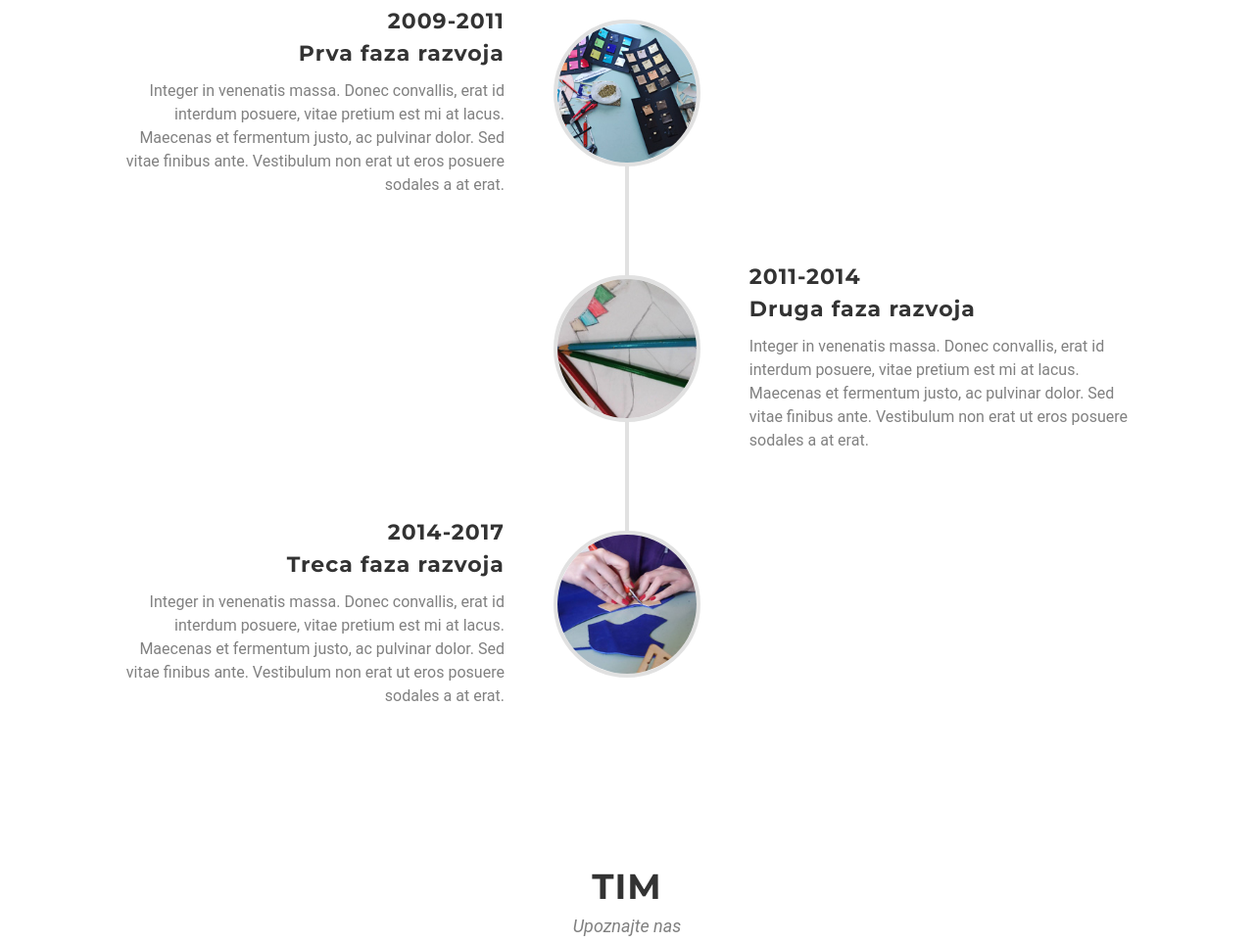
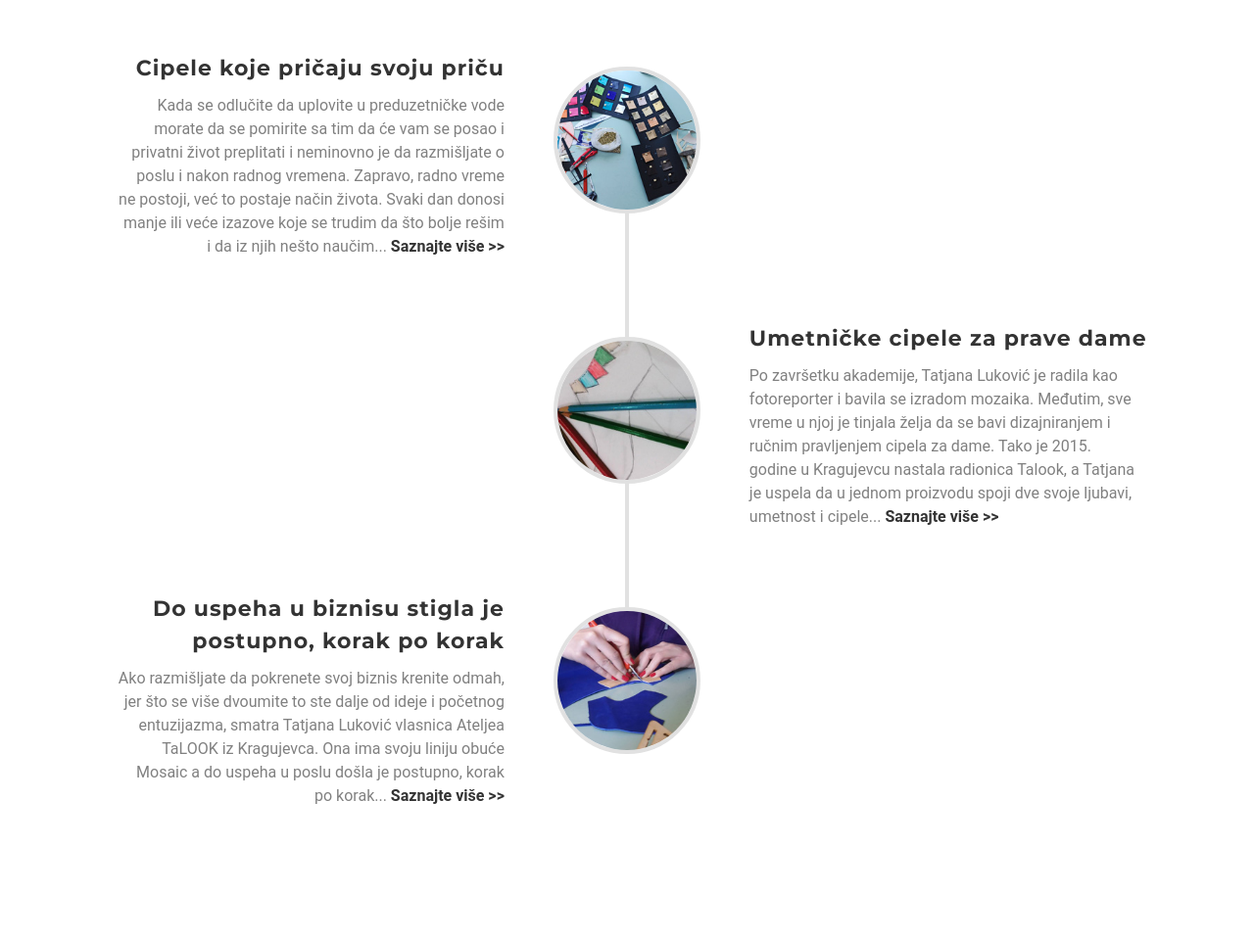
Before and after one commit to AnaCokaNikolic/Mosaic-shoes, a website built with webpack: page src/index.html in a window 1280 px wide. Shown: the part 2553-3515 px from the top of the page at 98% size. Built offline with nearby package versions, Linux system fonts and the light colour scheme; a web font is replaced by a local one.

Commit message:
lorem ipsum text replaced

```diff
--- a/src/css/style.css
+++ b/src/css/style.css
@@ -413,7 +413,7 @@ ul.external li a:hover {
     padding: 10px 65px 0 10px;
 }
 
-.oNama-left h4{
+.oNama-left h4 {
     text-align: left;
     padding: 0;
     padding-left: 10px;
@@ -428,6 +428,15 @@ ul.external li a:hover {
     bottom: 70px;
     left: 50%;
     margin-left: -2px;
+}
+
+.read_more {
+    text-decoration: none;
+    color: #333;
+    font-weight: 600;
+}
+.read_more:hover,  .read_more:active, .read_more:focus, .read_more.active {
+    color: #BB174B;
 }
 
 /******************************************
--- a/src/index.html
+++ b/src/index.html
@@ -75,9 +75,10 @@
                                 <i class="fas fa-camera-retro fa-3x"></i>
                             </div>
                             <h4>Fotografija</h4><br>
-                            <p class="text-usluge">Lorem ipsum dolor sit amet, consectetur adipiscing elit. Donec placerat
-                                felis et lectus aliquet viverra. Vivamus iaculis erat turpis, vitae ultrices ante congue nec.
-                                Vivamus sodales fringilla iaculis. Aenean sollicitudin massa nunc.</p>
+                            <p class="text-usluge">Promocija proizvoda ili usluga počinje od dobre prezentacije.
+                                Da bi ste se sa svojim proizvodima i uslugama izdvojili na tržištu potrebno je da pokažete da ste drugačiji,
+                                a sve to počinje od dobre i kvalitetne fotografije.
+                                 Omogućite klijentima da bolje sagledaju Vaše proizvode i usluge kao i da ih razlikuju od konkurentskih.</p>
                         </div>
                     </div>
                     <div class="col-4">
@@ -86,9 +87,8 @@
                                 <i class="fas fa-th fa-3x"></i>
                             </div>
                             <h4>Izrada mozaika</h4><br>
-                            <p class="text-usluge">Sed tristique risus ante, vitae sodales massa blandit a.
-                                Aenean at ullamcorper velit, non blandit dui. Sed tristique risus ante. Vestibulum faucibus
-                                elit eget volutpat. Integer in venenatis massa. Aenean at, non blandit dui.</p>
+                            <p class="text-usluge">Kompozicije mozaika su izrađene od pravilnih ili nepravilnih kockica koje mogu biti od kamena plemenitog porekla,
+                                murano stakla ili keramike. Sve mozaik skulpture su unikatne i rade se u dogovoru sa klijentom.</p>
                         </div>
                     </div>
                     <div class="col-4">
@@ -97,9 +97,10 @@
                                     <i class="fas fa-briefcase fa-3x"></i>
                             </div>
                             <h4>Dizajn obuće i tašni</h4><br>
-                            <p class="text-usluge">Integer in venenatis massa. Donec convallis, erat id interdum posuere,
-                                vitae pretium est mi at lacus. Maecenas et fermentum justo, ac pulvinar dolor. Sed vitae finibus ante.
-                                Vestibulum non erat ut eros posuere sodales a at erat. </p>
+                            <p class="text-usluge">MOSAIC cipele i tašne pored udobnosti i originalnog dizajna,
+                                krase jaki kontrasti i kreativnost koju potpisuje Tatjana Luković.
+                                Cipele i tašne MOSAIC su ručno izrađene sa puno ljubavi starih majstora,
+                                od najkvalitetnije italijanske kože i imaju za cilj da unesu radost i autentičnost u svakodnevni hod. </p>
                         </div>
                     </div>
                 </div>
@@ -226,11 +227,15 @@
                         <div class="hide">
                             <img class=" oNama-img" src="./images/oNama/about-1.jpg" alt="slika">
                         </div>
-                        <h4>2009-2011</h4>
-                        <h4>Prva faza razvoja</h4>
-                        <p>Integer in venenatis massa. Donec convallis, erat id interdum posuere,
-                            vitae pretium est mi at lacus. Maecenas et fermentum justo, ac pulvinar dolor. Sed vitae finibus ante.
-                            Vestibulum non erat ut eros posuere sodales a at erat.
+                        <h4>Cipele koje pričaju svoju priču</h4>
+                        <p>Kada se odlučite da uplovite u preduzetničke vode morate da se pomirite sa
+                            tim da će vam se posao i privatni život preplitati i neminovno je da razmišljate
+                            o poslu i nakon radnog vremena. Zapravo, radno vreme ne postoji, već to postaje
+                            način života. Svaki dan donosi manje ili veće izazove koje se trudim da što
+                            bolje rešim i da iz njih nešto naučim... <a
+                            href="https://www.ekapija.com/people/1912663/tatjana-lukovic-vlasnica-ateljea-talook-iz-kragujevca-cipele-koje-pricaju-svoju-pricu"
+                            class="read_more"
+                            target="_blank">Saznajte više >></a>
                         </p>
                     </div>
                     <div class="col-2">
@@ -249,11 +254,15 @@
                         <div class="hide">
                             <img class="oNama-img" src="./images/oNama/about-2.jpg" alt="slika">
                         </div>
-                        <h4>2011-2014</h4>
-                        <h4>Druga faza razvoja</h4>
-                        <p>Integer in venenatis massa. Donec convallis, erat id interdum posuere,
-                        vitae pretium est mi at lacus. Maecenas et fermentum justo, ac pulvinar dolor. Sed vitae finibus ante.
-                        Vestibulum non erat ut eros posuere sodales a at erat.
+                        <h4>Umetničke cipele za prave dame</h4>
+                        <p>Po završetku akademije, Tatjana Luković je radila kao fotoreporter i bavila se
+                            izradom mozaika. Međutim, sve vreme u njoj je tinjala želja da se bavi
+                            dizajniranjem i ručnim pravljenjem cipela za dame. Tako je 2015. godine u
+                            Kragujevcu nastala radionica Talook, a Tatjana je uspela da u jednom proizvodu
+                            spoji dve svoje ljubavi, umetnost i cipele... <a
+                            href="https://www.mojafirma.rs/intervju/atelje-talook-umetnicke-cipele-i-torbe-za-prave-dame/"
+                            class="read_more"
+                            target="_blank">Saznajte više >></a>
                         </p>
                     </div>
                 </div>
@@ -262,11 +271,14 @@
                         <div class="hide">
                             <img class="oNama-img" src="./images/oNama/about-3.jpg" alt="slika">
                         </div>
-                        <h4>2014-2017</h4>
-                        <h4>Treca faza razvoja</h4>
-                        <p>Integer in venenatis massa. Donec convallis, erat id interdum posuere,
-                        vitae pretium est mi at lacus. Maecenas et fermentum justo, ac pulvinar dolor. Sed vitae finibus ante.
-                        Vestibulum non erat ut eros posuere sodales a at erat.
+                        <h4>Do uspeha u biznisu stigla je postupno, korak po korak</h4>
+                        <p>Ako razmišljate da pokrenete svoj biznis krenite odmah, jer što se više
+                            dvoumite to ste dalje od ideje i početnog entuzijazma, smatra Tatjana Luković
+                            vlasnica Ateljea TaLOOK iz Kragujevca. Ona ima svoju liniju obuće Mosaic a do
+                            uspeha u poslu došla je postupno, korak po korak... <a
+                            href="https://www.bizlife.rs/preduzetnistvo/preduzetnicka-prica-uspeha-u-biznisu-dosla-je-postupno-korak-po-korak/"
+                            class="read_more"
+                            target="_blank">Saznajte više >></a>
                         </p>
                     </div>
                     <div class="col-2">
@@ -294,7 +306,8 @@
                  <h4 class="text-center">Tatjana Luković</h4>
                  <h5 class="text-center">dipl. fotograf</h5>
                  <p class="text-usluge">Tatjana Luković svojim višegodišnjim iskustvom i obrazovanjem na polju fotografije i dizajna,
-                    teži ka tome da stvori nove ideje, da promeni stereotipe i da svojim radovima privuče pažnju onih kojima su odredjeni proizvodi namenjeni.</p>
+                    teži ka tome da stvori nove ideje, da promeni stereotipe i da svojim radovima privuče pažnju onih kojima su odredjeni proizvodi namenjeni.
+                    Originalan dizajn, maštovitost, a pre svega odličan kvalitet, oslikava se u svakom njenom proizvodu. </p>
                </div>
                <div class="col-6 video"><iframe width="660" height="380" src="https://www.youtube.com/embed/71BYMeNA_N8" frameborder="0" allow="accelerometer; autoplay; encrypted-media; gyroscope; picture-in-picture" allowfullscreen></iframe></div>
              </div>
```
